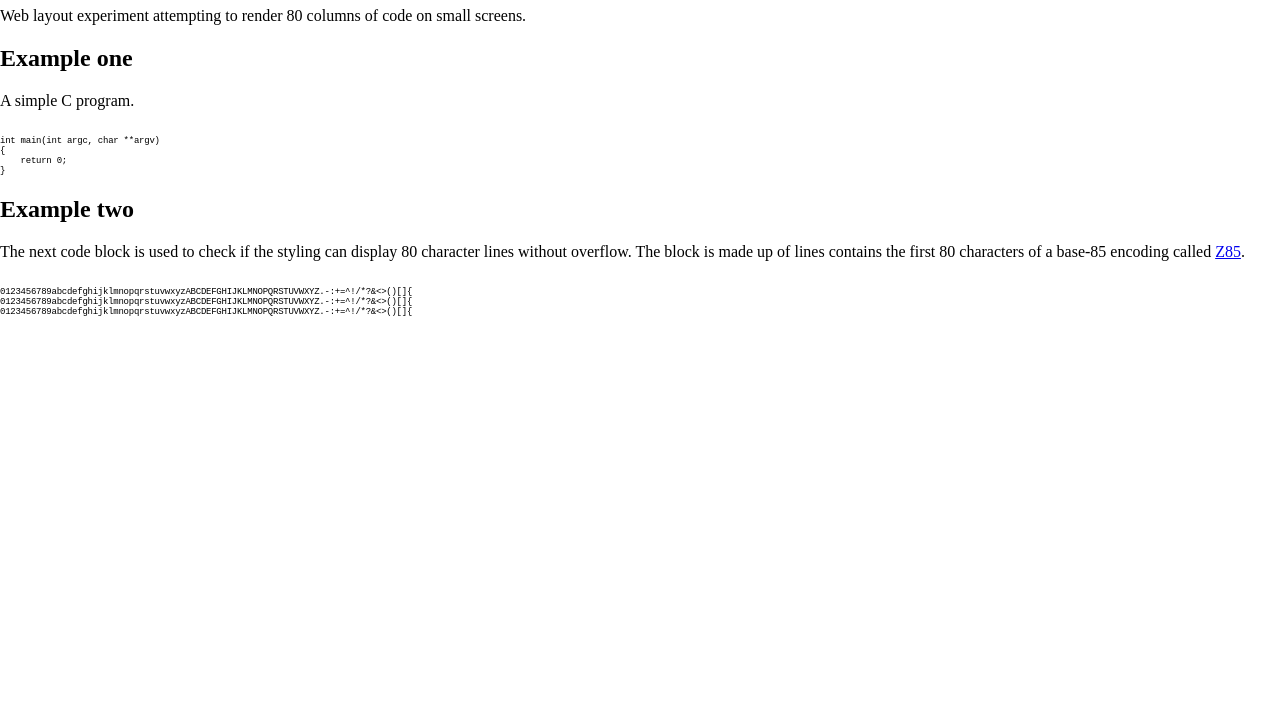
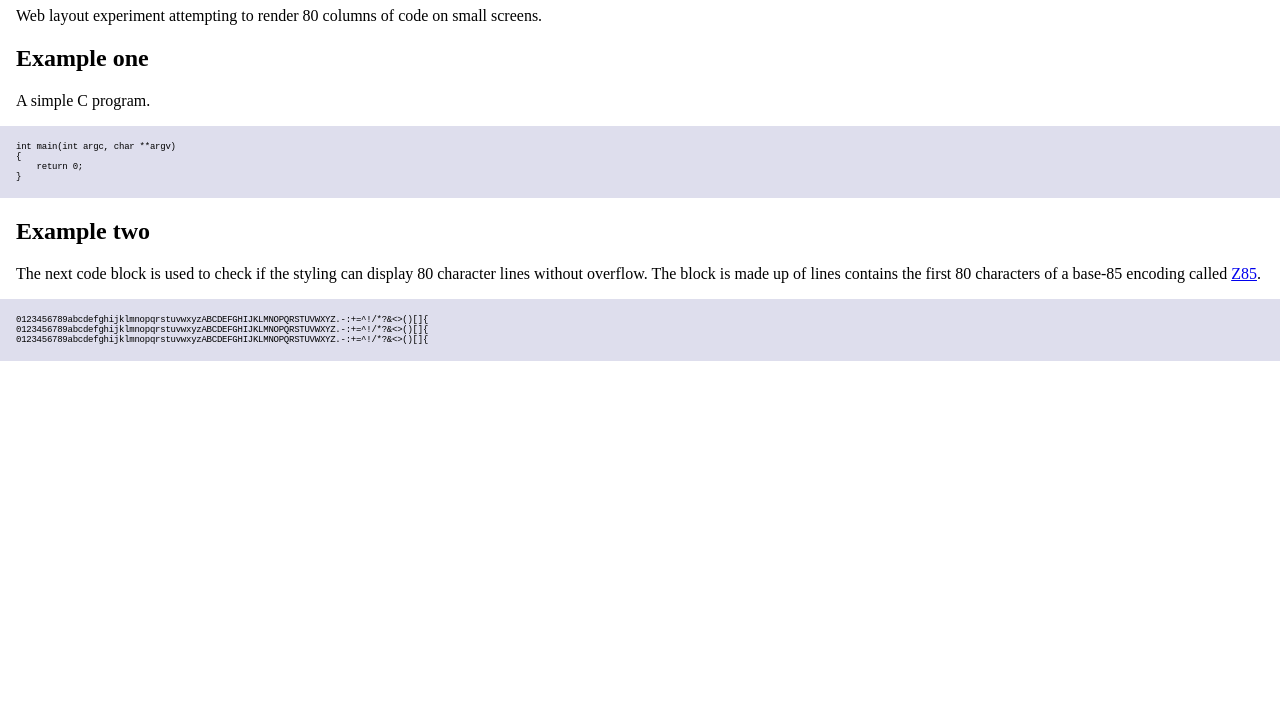
Before and after one commit to eddieh/code-layout-80, a plain HTML site: page src/index.html in a window 1280 px wide. Shown: the part 73-800 px from the top of the page. Drawn offline with Linux system fonts and the light colour scheme.

Commit message:
Add background and align left column of code with body text inset

```diff
--- a/src/css/style.css
+++ b/src/css/style.css
@@ -1,8 +1,18 @@
 /* style.css */
 
-/* set to zero to display the maximum number of columns */
 body {
     margin: 0;
+}
+
+.page {
+    width: 100%;
+    overflow: hidden;
+}
+
+.bodycopy {
+    padding: 0 1rem;
+    margin: 0 auto;
+    position: relative;
 }
 
 /* Safari default monospace font: Courier 13px */
@@ -11,8 +21,19 @@ pre, code {
 }
 
 pre {
-    width: 100%;
     overflow-x: scroll;
+    background-color: #dedeed;
+    padding: 16px 0;            /* enough padding for the scrollbar */
+    position: relative;
+    width: 100vw;
+    left: 50%;
+    transform: translate(-50%);
+    clear: both;
+}
+
+pre code {
+    display: inline-block;
+    padding: 0 1rem;
 }
 
 /* Safari default settings on 320px wide device can show 41 characters:
--- a/src/index.html
+++ b/src/index.html
@@ -9,6 +9,9 @@
 </head>
 <body>
 
+<div class=page>
+<div class=bodycopy>
+
 <h1>80 Column Code Layout</h1>
 <p>Web layout experiment attempting to render 80 columns of code on
 small screens.</p>
@@ -16,8 +19,7 @@ small screens.</p>
 <h2>Example one</h2>
 <p>A simple C program.</p>
 
-<pre><code>
-int main(int argc, char **argv)
+<pre><code>int main(int argc, char **argv)
 {
     return 0;
 }
@@ -29,11 +31,12 @@ int main(int argc, char **argv)
 contains the first 80 characters of a base-85 encoding called
 <a href=https://rfc.zeromq.org/spec:32/Z85>Z85</a>.</p>
 
-<pre><code>
-0123456789abcdefghijklmnopqrstuvwxyzABCDEFGHIJKLMNOPQRSTUVWXYZ.-:+=^!/*?&<>()[]{
+<pre><code>0123456789abcdefghijklmnopqrstuvwxyzABCDEFGHIJKLMNOPQRSTUVWXYZ.-:+=^!/*?&<>()[]{
 0123456789abcdefghijklmnopqrstuvwxyzABCDEFGHIJKLMNOPQRSTUVWXYZ.-:+=^!/*?&<>()[]{
 0123456789abcdefghijklmnopqrstuvwxyzABCDEFGHIJKLMNOPQRSTUVWXYZ.-:+=^!/*?&<>()[]{
 </code></pre>
+</div>
+</div>
 
 </body>
 </html>
```
